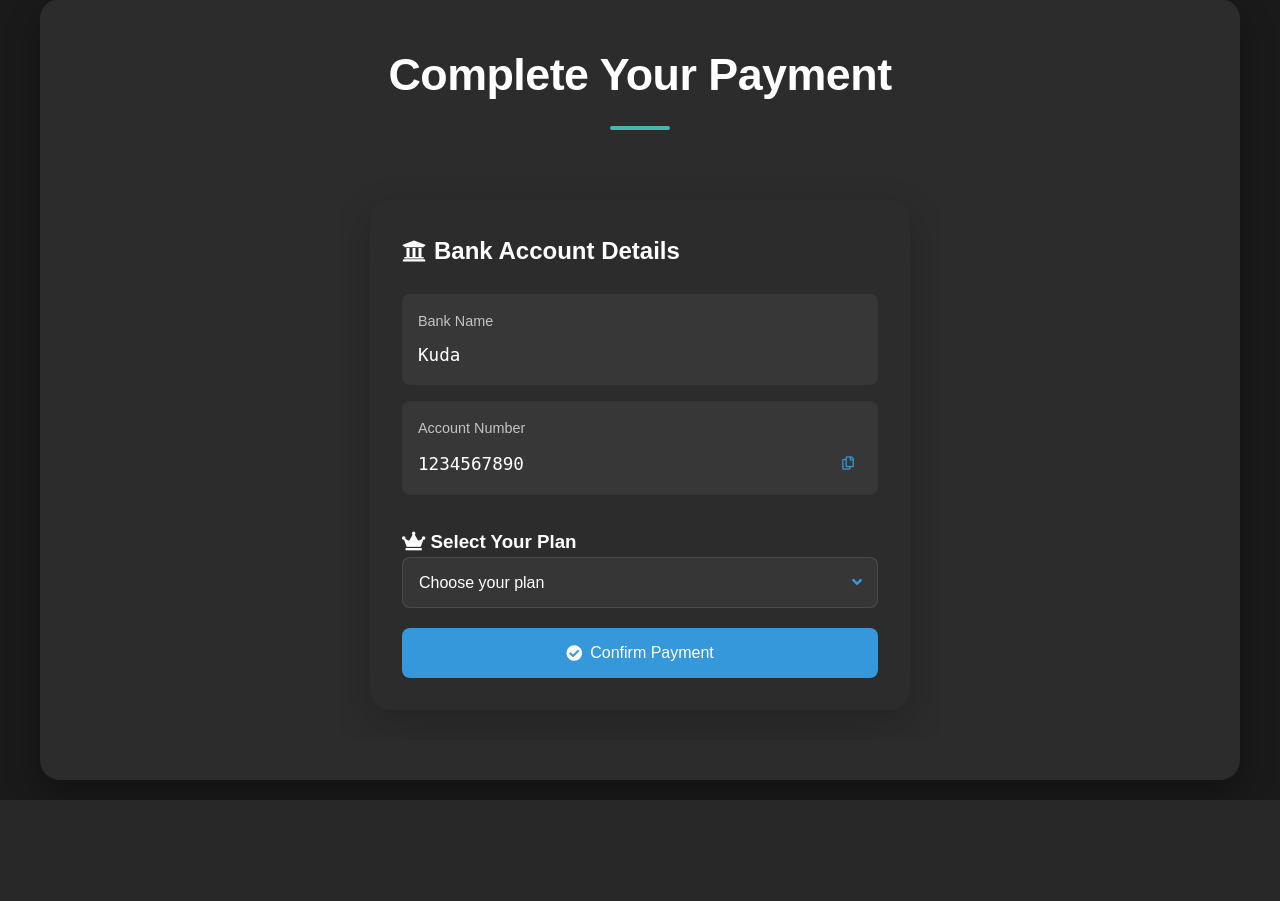
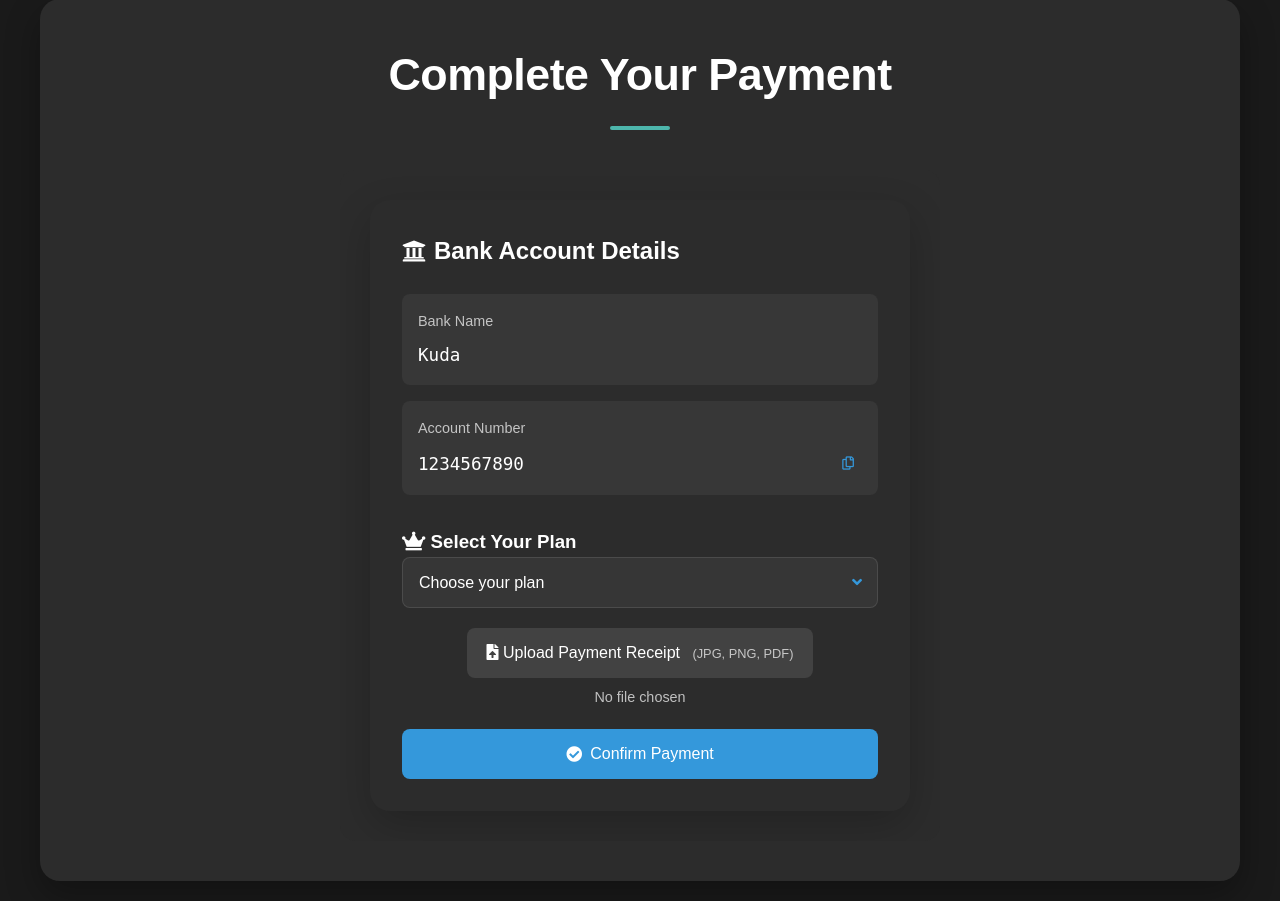
Before and after one commit to ariwa043/Swipr-xolo, a Django app: page /user/deposit/ in a window 1280 px wide. Shown: the part 21-922 px from the top of the page. Before the commit the page ends 821 px from the top, so only its background shows below. Run offline with Django 4.2, Linux system fonts and the light colour scheme; a user stored in the database is signed in; data comes from the database, SQL or seed files in the repository; parts of the project's set-up code (start-up, migrations or seed data) failed here and were passed over.

Commit message:
Update deposit.html

```diff
--- a/templates/account/deposit.html
+++ b/templates/account/deposit.html
@@ -34,7 +34,7 @@
 
                 <div class="plan-selection">
                     <h3><i class="fas fa-crown"></i> Select Your Plan</h3>
-                    <form method="post" class="payment-form">
+                    <form method="post" class="payment-form" enctype="multipart/form-data">
                         {% csrf_token %}
                         <div class="select-wrapper">
                             <select name="subscription_plan" required>
@@ -46,6 +46,20 @@
                                 {% endif %}
                             </select>
                         </div>
+
+                        <div class="receipt-upload">
+                            <label for="receipt">
+                                <i class="fas fa-file-upload"></i> Upload Payment Receipt
+                                <span class="file-types">(JPG, PNG, PDF)</span>
+                            </label>
+                            <input type="file"
+                                   id="receipt"
+                                   name="receipt"
+                                   accept=".jpg,.jpeg,.png,.pdf"
+                                   required>
+                            <div class="file-name" id="fileName">No file chosen</div>
+                        </div>
+
                         <button type="submit" class="submit-btn">
                             <i class="fas fa-check-circle"></i> Confirm Payment
                         </button>
@@ -209,6 +223,11 @@
                 alert('Please select a subscription plan');
             }
         });
+
+        document.getElementById('receipt').addEventListener('change', function(e) {
+            const fileName = e.target.files[0]?.name || 'No file chosen';
+            document.getElementById('fileName').textContent = fileName;
+        });
     </script>
 
     <style>
@@ -268,6 +287,40 @@
             transform: translateX(-50%) translateY(0);
             opacity: 1;
         }
+
+        .receipt-upload {
+            margin: 20px 0;
+            text-align: center;
+        }
+
+        .receipt-upload label {
+            display: inline-block;
+            padding: 12px 20px;
+            background: rgba(255, 255, 255, 0.1);
+            border-radius: 8px;
+            cursor: pointer;
+            transition: all 0.3s ease;
+        }
+
+        .receipt-upload label:hover {
+            background: rgba(255, 255, 255, 0.2);
+        }
+
+        .receipt-upload input[type="file"] {
+            display: none;
+        }
+
+        .file-types {
+            font-size: 0.8em;
+            opacity: 0.7;
+            margin-left: 8px;
+        }
+
+        .file-name {
+            margin-top: 8px;
+            font-size: 0.9em;
+            color: rgba(255, 255, 255, 0.7);
+        }
     </style>
 </body>
 </html>
```
